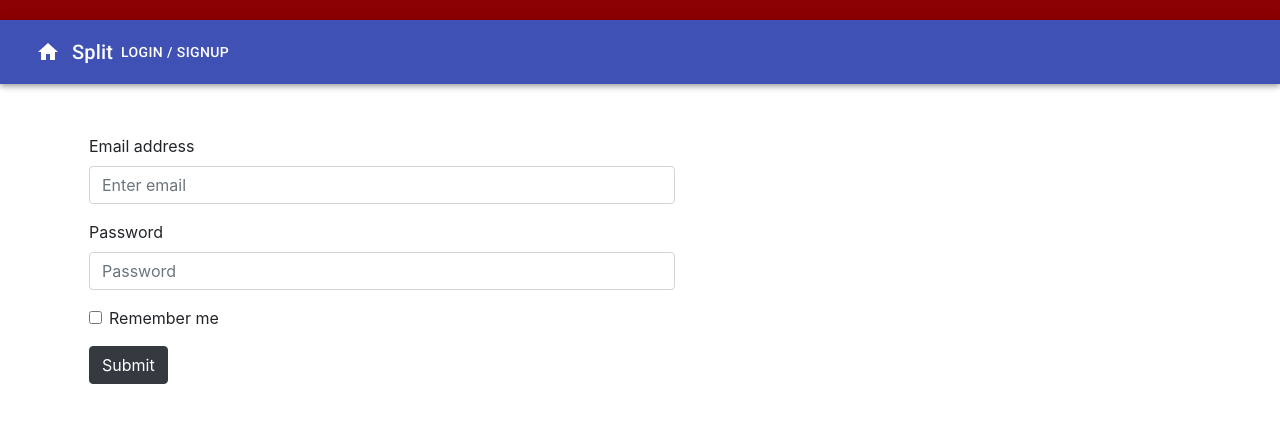
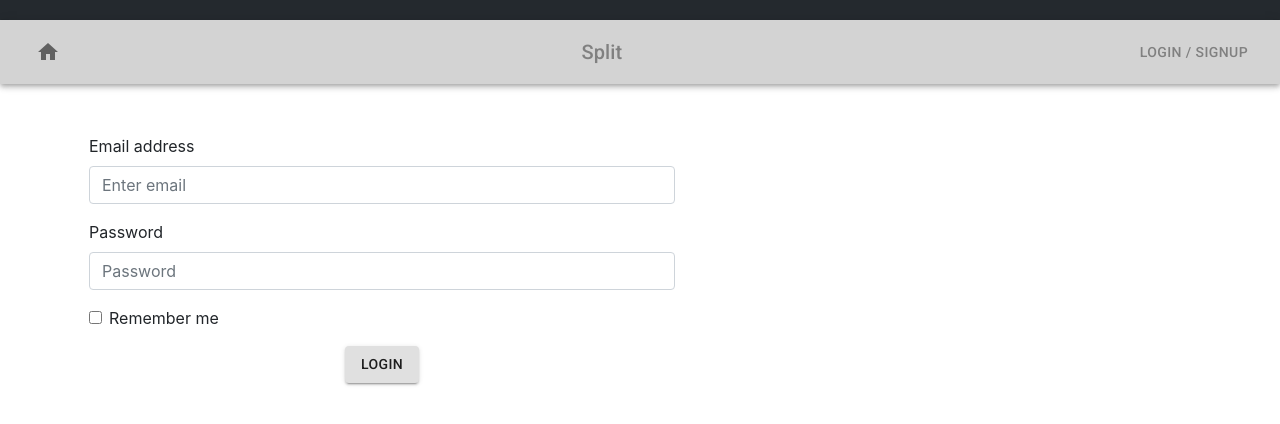
Before and after one commit to varan2030/shop-react-aws, a React (Create React App) app: page /login in a window 1280 px wide. Shown: the top 424 px of the page. Built offline with nearby package versions, Linux system fonts and the light colour scheme.

Commit message:
Added button style

```diff
--- a/src/App.css
+++ b/src/App.css
@@ -5,5 +5,5 @@
 .top-line {
   height: 20px;
   widows: 100%;
-  background-color: darkred;
+  background-color: #24292e;
 }
--- a/src/components/login/login.component.jsx
+++ b/src/components/login/login.component.jsx
@@ -1,7 +1,8 @@
 import React from 'react';
 import { Form } from 'react-bootstrap';
-import { Button } from 'react-bootstrap';
+import { Button } from '@material-ui/core';
 import { useFormFields } from '../../libs/hooksLibs';
+import './login.styles.scss'
 
 function Login(props) {
 
@@ -37,9 +38,11 @@ function Login(props) {
         <Form.Group controlId="checkbox">
             <Form.Check type="checkbox" label="Remember me" />
         </Form.Group>
-        <Button variant="dark" className="submit-button" type="submit">
-            Submit
+        <div className="submit-button">
+        <Button variant="contained" type="submit">
+            Login
         </Button>
+        </div>
       </Form>
     </div>
   )
--- a/src/components/login/login.component.scss
+++ b/src/components/login/login.styles.scss
@@ -2,5 +2,6 @@
     margin-top: 50px;
 }
 .submit-button {
-    align-items: center;
+    display: flex;
+    justify-content: center;
 }
--- a/src/components/navbar/navbar.component.jsx
+++ b/src/components/navbar/navbar.component.jsx
@@ -1,15 +1,15 @@
 import React from 'react';
-import { makeStyles } from '@material-ui/core/styles';
 import AppBar from '@material-ui/core/AppBar';
 import Toolbar from '@material-ui/core/Toolbar';
 import Typography from '@material-ui/core/Typography';
 import IconButton from '@material-ui/core/IconButton';
 import { Home } from '@material-ui/icons';
-import { Button } from '@material-ui/core';
+import { Button, Grid } from '@material-ui/core';
 import { withRouter } from "react-router-dom";
 
+import './navbar.styles.scss';
+
 function Navbar(props) {
-
 
   const handleClickToHomePage = () => {
     props.history.push('/');
@@ -23,13 +23,18 @@ function Navbar(props) {
     <div >
       <AppBar position="static">
         <Toolbar className="navigation">
-          <IconButton onClick={handleClickToHomePage} className="nav-icon" color="inherit" aria-label="menu">
+          <Grid  container
+            direction="row"
+            justify="space-between"
+            alignItems="center">
+          <IconButton onClick={handleClickToHomePage} className="nav-item" aria-label="menu">
           <Home />
           </IconButton>
-          <Typography  onClick={handleClickToHomePage} color="inherit" variant="h6" className="nav-icon">
+          <Typography  onClick={handleClickToHomePage} className="nav-item" variant="h6">
             Split
           </Typography>
-          <Button onClick={handleClickToLoginPage} color="inherit">Login / Signup</Button>
+          <Button className="nav-item nav-button" onClick={handleClickToLoginPage}>Login / Signup</Button>
+          </Grid>
         </Toolbar>
       </AppBar>
     </div>
--- a/src/components/navbar/navbar.component.scss
+++ /dev/null
@@ -1,6 +0,0 @@
-.nav-icon {
-    color: #ffffff;
-}
-header > .navigation {
-    background-color: lightgrey;
-}
--- /dev/null
+++ b/src/components/navbar/navbar.styles.scss
@@ -0,0 +1,11 @@
+.nav-item {
+    color: grey;
+    cursor: pointer;
+}
+header > .navigation {
+    background-color: lightgrey;
+}
+
+button.nav-button {
+   color: grey;
+}
```
